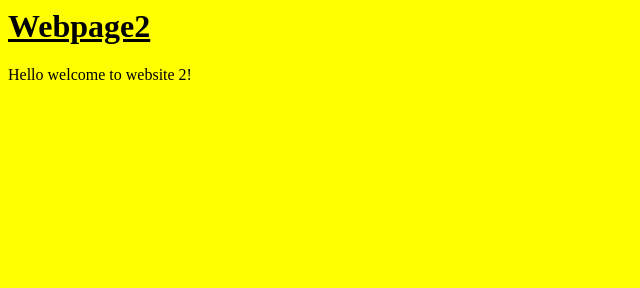
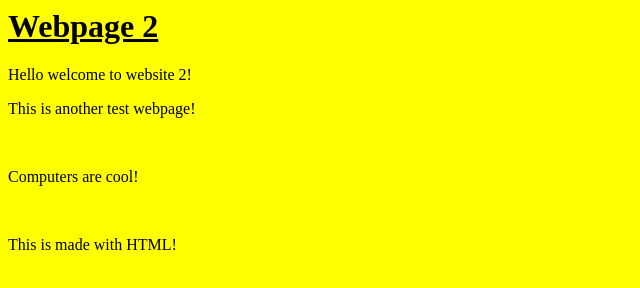
Before and after one commit to Alfie0007/Website2, a plain HTML site: page index.html in a window 1280 px wide. Shown: the whole page, without its empty margins (0-640 px from the left). Drawn offline with Linux system fonts and the light colour scheme.

Commit message:
Update index.html

```diff
--- a/index.html
+++ b/index.html
@@ -3,8 +3,10 @@
     <title>Webpage 2</title>
   </head>
  <body bgcolor="Yellow">
-  <h1><u>Webpage2</u></h1>
+  <h1><u>Webpage 2</u></h1>
   <p>Hello welcome to website 2!</p>
-
+  <p>This is another test webpage!</p>
+  <p>Computers are cool!</p>
+  <p>This is made with HTML!</p>
  </body>
 </html>
```
